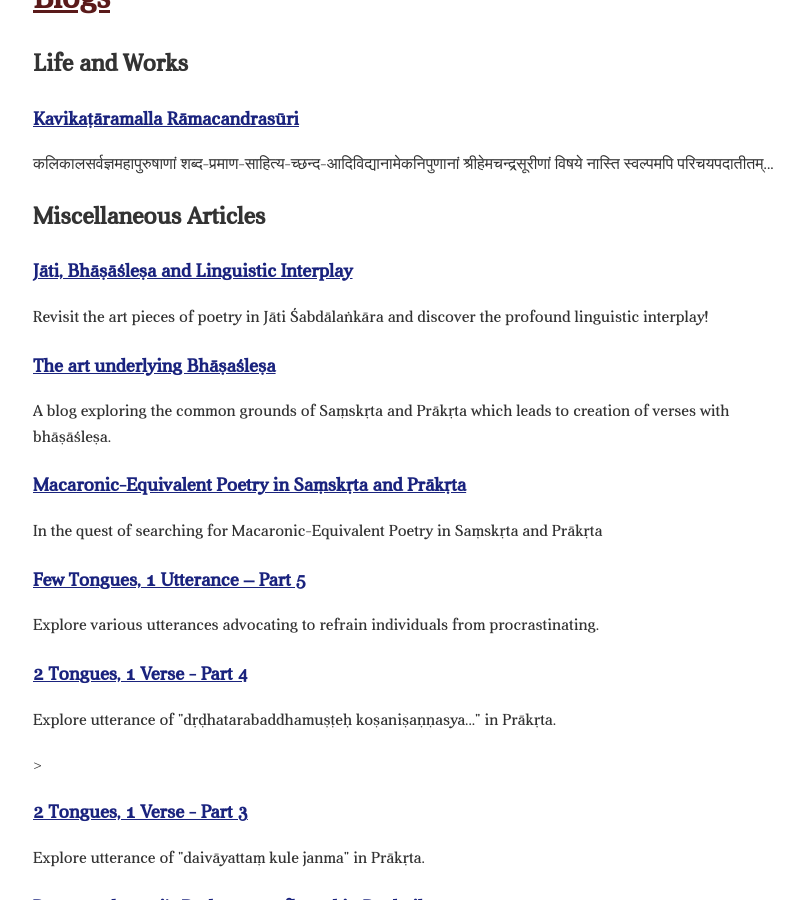
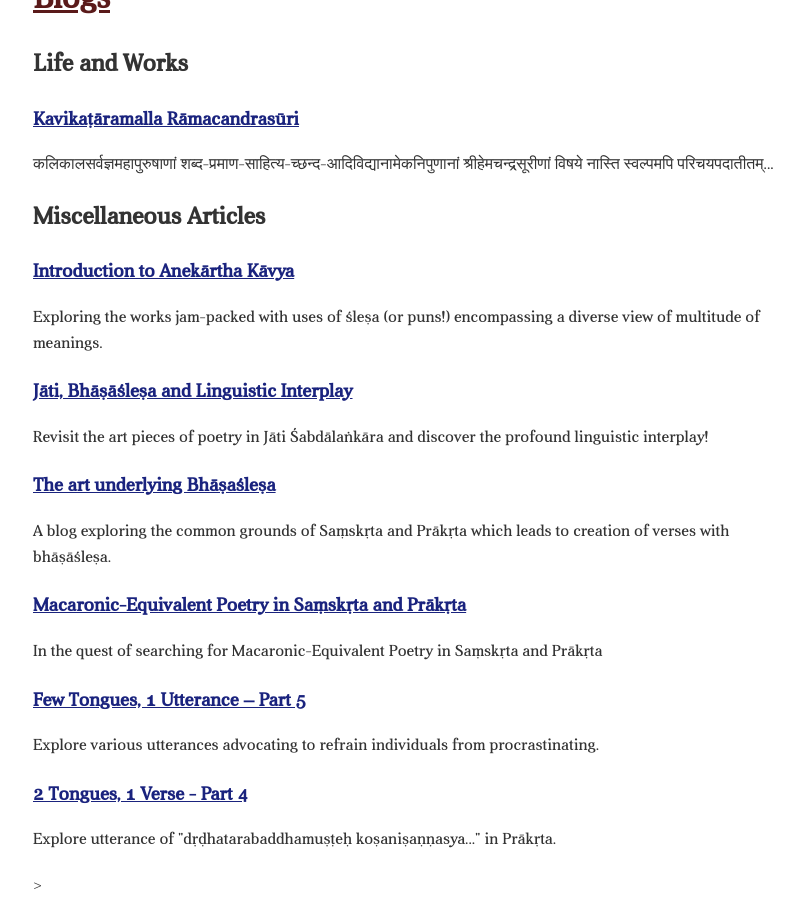
Before and after one commit to svyoma/svyoma.github.io, a Jekyll site: the page blogs.html, which Jekyll copies as it is, in a window 1280 px wide and 900 px high, scrolled down 1966 px. Shown: the whole window, without its empty margins (227-1031 px from the left). Built offline with Jekyll 4.4.1, drawn with Linux system fonts in a browser that asks for light colours; some web fonts are replaced.

Commit message:
updated blogs section

```diff
--- a/blogs.html
+++ b/blogs.html
@@ -242,6 +242,10 @@
     </li>
 <h2>Miscellaneous Articles</h2>
 <li class="blog-item">
+    <h3 class="blog-title" onclick="openBlog('blogs/anekartha')">Introduction to Anekārtha Kāvya</h3>
+    <p class="blog-excerpt">Exploring the works jam-packed with uses of śleṣa (or puns!) encompassing a diverse view of multitude of meanings.</p>
+</li>
+<li class="blog-item">
     <h3 class="blog-title" onclick="openBlog('blogs/bhasaslesa-3')">Jāti, Bhāṣāśleṣa and Linguistic Interplay</h3>
     <p class="blog-excerpt">Revisit the art pieces of poetry in Jāti Śabdālaṅkāra and discover the profound linguistic interplay!</p>
 </li>
--- a/blogs/anekartha.html
+++ b/blogs/anekartha.html
@@ -100,6 +100,7 @@
         /* Apply Adishila Dev for Devanagari characters */
         body, h1, h2, h3, p {
             font-family: 'Junicode', 'Adishila', sans-serif;
+            text-align: justify;
         }
 
         blockquote {
```
